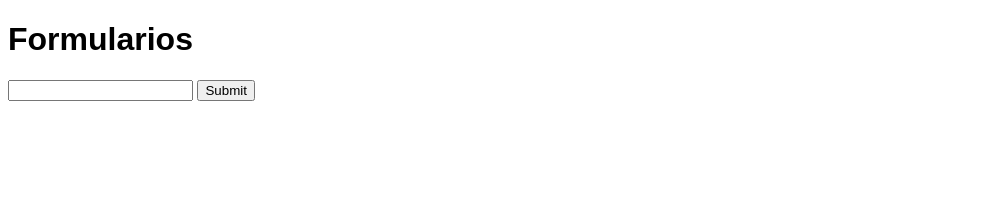
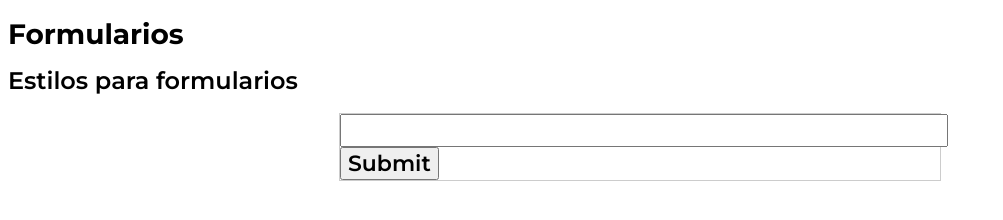
Before and after one commit to emmvazquez/cursoHTML, a plain HTML site: page formularios.html in a window 1280 px wide. Shown: the whole page, without its empty margins (0-1003 px from the left). Drawn offline with Linux system fonts and the light colour scheme.

Commit message:
formularios con gfonts

```diff
--- a/css/formularios.css
+++ b/css/formularios.css
@@ -1,3 +1,33 @@
 body{
-	font-family: "Montserrat", sans-serif;
+
 }
+
+h1{
+
+	font:normal 700  28px / 30px "Montserrat", sans-serif ;
+}
+
+h2{
+	font:normal 600 24px / 24px "Montserrat", sans-serif ;
+}
+
+input[type=text]{
+	font:normal 100 22px / 16px "Montserrat", sans-serif ;
+}
+
+input[type=submit]{
+	font:normal 600 22px / 16px "Montserrat", sans-serif ;
+}
+
+
+.formulario{
+	width: 600px;
+	margin-left: auto;
+	margin-right: auto;
+	border:1px solid #ccc;
+}
+
+.formulario input[type=text]{
+	width: 100%;
+	display: block;
+}
--- a/formularios.html
+++ b/formularios.html
@@ -2,12 +2,14 @@
 <html>
 <head>
 	<title>Formularios</title>
+	<link href="https://fonts.googleapis.com/css2?family=Montserrat:wght@600;900;700;100&display=swap" rel="stylesheet">
 	<link rel="stylesheet" type="text/css" href="css/formularios.css">
 </head>
 <body>
 
 <h1>Formularios</h1>
-<form action="formulario.html" method="post">
+<h2>Estilos para formularios</h2>
+<form action="formulario.html" method="post" class="formulario">
 	<input type="text" name="Nombre">
 	<input type="submit" name="Enviar">
 </form>
```
